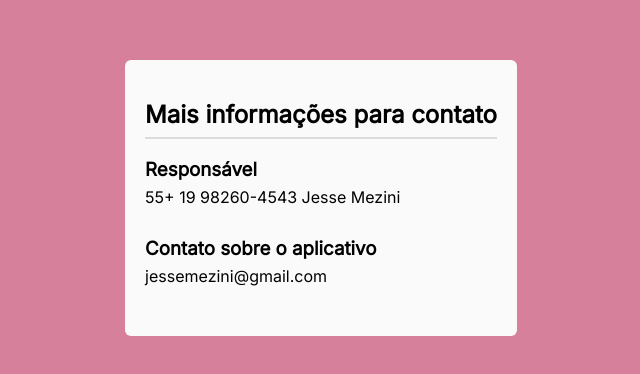
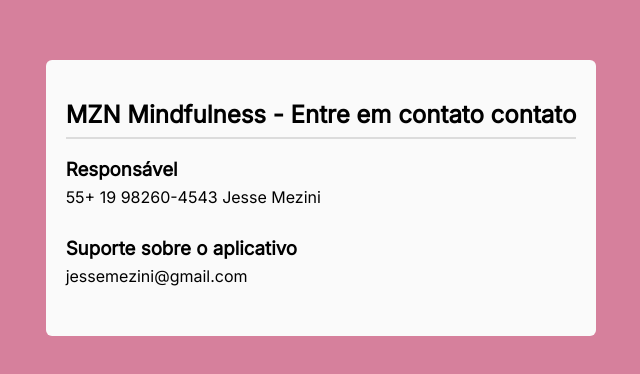
Before and after one commit to jessemezini/feacomoveis.com.br, a Next.js app: page /contato-mznmindfulness in a window 1280 px wide. Shown: the part 202-576 px from the top of the page, without its empty margins (319-959 px from the left). Built offline with nearby package versions, Linux system fonts and the light colour scheme.

Commit message:
upd info

```diff
--- a/pages/contato-mznmindfulness.tsx
+++ b/pages/contato-mznmindfulness.tsx
@@ -14,14 +14,16 @@ const contatoOnibusIracemapolis: NextPage = () => {
 
       <div className={styles.container}>
         <div className={styles.card}>
-          <h2 className={styles.title}>Mais informações para contato</h2>
+          <h2 className={styles.title}>
+            MZN Mindfulness - Entre em contato contato
+          </h2>
 
           <hr color="#dcdcdc" />
 
           <h3 className={styles.title}>Responsável</h3>
           <p className={styles.p}>55+ 19 98260-4543 Jesse Mezini</p>
 
-          <h3 className={styles.title}>Contato sobre o aplicativo</h3>
+          <h3 className={styles.title}>Suporte sobre o aplicativo</h3>
           <p className={styles.p}>jessemezini@gmail.com</p>
         </div>
       </div>
```
